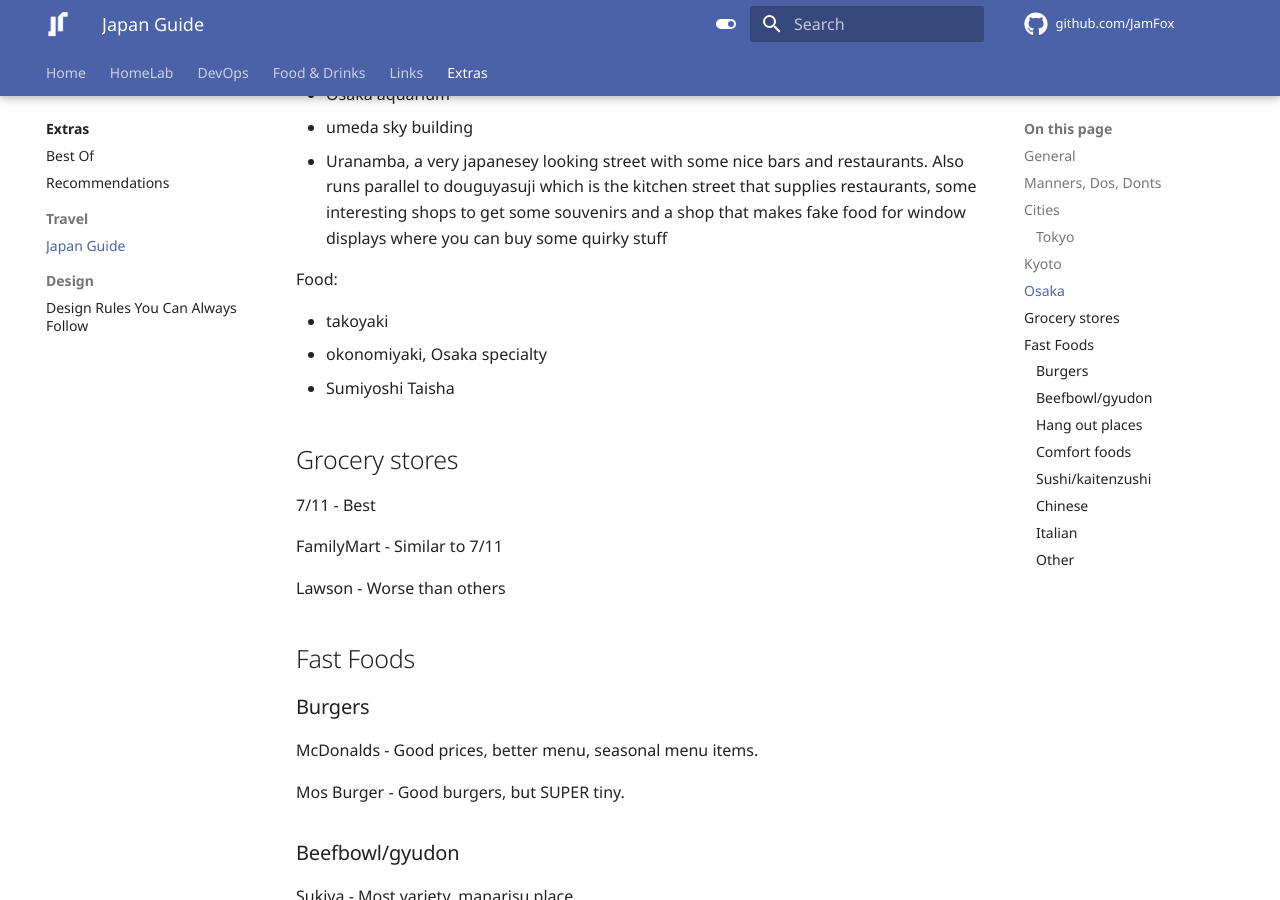
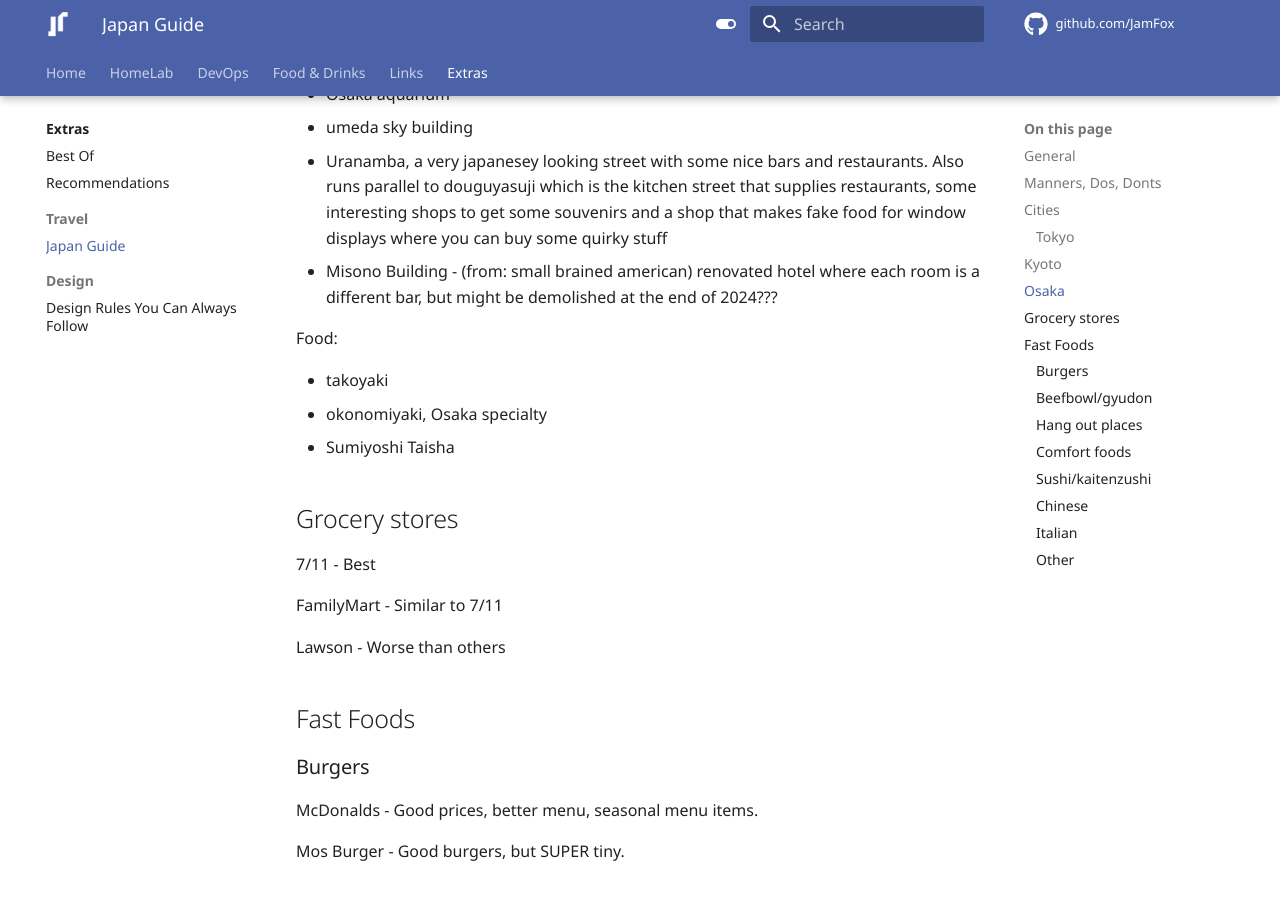
Before and after one commit to JamFox/docs.jamfox.dev, an MkDocs documentation site: the page built from docs/content/travel/japan-guide.md, in a window 1280 px wide and 900 px high, scrolled down 4251 px. Built offline with MkDocs 1.6.1 and Material for MkDocs 9.7.7, drawn with Linux system fonts in a browser that asks for light colours; comment, search, counter and statistics services are not loaded.

Commit message:
add misono

```diff
--- a/docs/content/travel/japan-guide.md
+++ b/docs/content/travel/japan-guide.md
@@ -116,6 +116,7 @@ Places:
 - Osaka aquarium
 - umeda sky building
 - Uranamba, a very japanesey looking street with some nice bars and restaurants. Also runs parallel to douguyasuji which is the kitchen street that supplies restaurants, some interesting shops to get some souvenirs and a shop that makes fake food for window displays where you can buy some quirky stuff
+- Misono Building - (from: small brained american) renovated hotel where each room is a different bar, but might be demolished at the end of 2024???
 
 Food:
 
```
